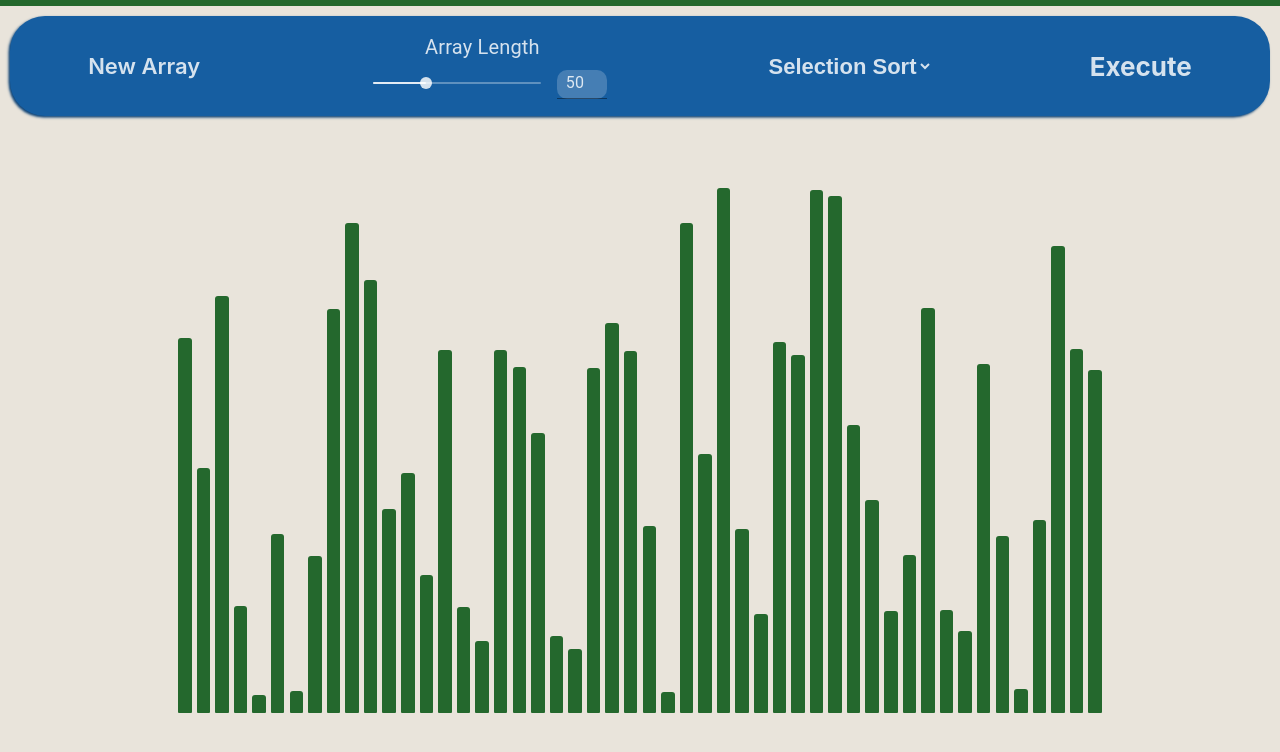
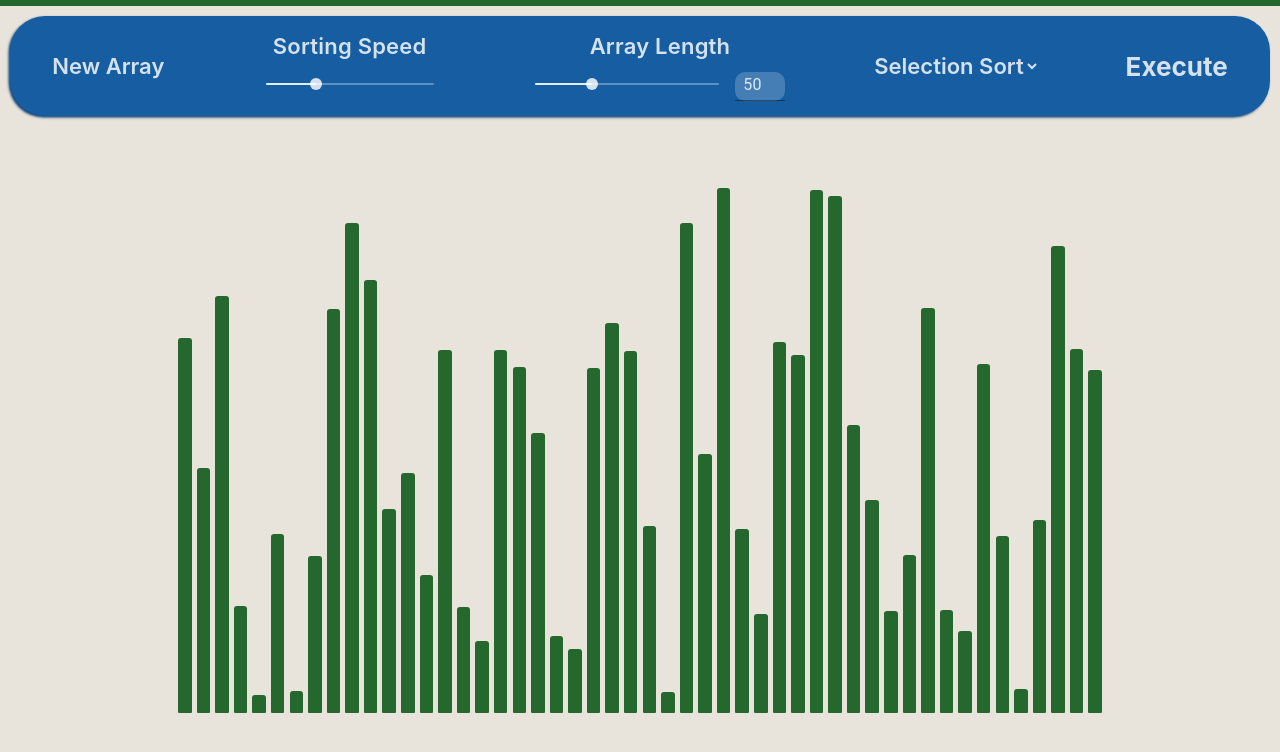
Before and after one commit to AatmikMallya/Algo-Visualizer, a React (Create React App) app: page / in a window 1280 px wide. Shown: the top 752 px of the page. Built offline with nearby package versions, Linux system fonts and the light colour scheme; what uifx would draw is missing.

Commit message:
implement speed slider

```diff
--- a/src/components/Slider.js
+++ b/src/components/LengthSlider.js
@@ -1,5 +1,5 @@
 import React, { useEffect } from 'react';
-import { makeStyles, withTheme } from '@material-ui/core/styles';
+import { makeStyles } from '@material-ui/core/styles';
 import Grid from '@material-ui/core/Grid';
 import Typography from '@material-ui/core/Typography';
 import Slider from '@material-ui/core/Slider';
@@ -18,15 +18,20 @@ const useStyles = makeStyles({
   },
 });
 
-export default function InputSlider(props) {
+export default function LengthSlider(props) {
   const classes = useStyles();
   const [value, setValue] = React.useState(50);
 
-  useEffect(
-    () => props.onSlide(value),
+  useEffect(() => {
+    if (value < 5) {
+      props.onSlide(5);
+    } else if (value > 150) {
+      props.onSlide(150);
+    } else {
+      props.onSlide(value);
+    }
     // eslint-disable-next-line react-hooks/exhaustive-deps
-    [value],
-  );
+  }, [value]);
 
   const handleSliderChange = (event, newValue) => {
     setValue(newValue);
@@ -46,12 +51,10 @@ export default function InputSlider(props) {
 
   return (
     <div className={classes.root}>
-      <Typography className="slider-label" id="input-slider" style={{fontSize: "20px"}} gutterBottom >
+      <Typography className="slider-label" id="input-slider" gutterBottom >
         Array Length
       </Typography >
       <Grid container spacing={2} alignItems="center">
-        <Grid item>
-        </Grid>
         <Grid item xs>
           <Slider
             min={5}
--- a/src/components/Menu.css
+++ b/src/components/Menu.css
@@ -18,6 +18,7 @@
     color: rgba(100%, 100%, 100%, 82.5%);
     font-size: 22px;
     font-weight: 600;
+    font-family: -apple-system, BlinkMacSystemFont, 'Segoe UI', Roboto, Oxygen, Ubuntu, Cantarell, 'Open Sans', 'Helvetica Neue', sans-serif;
     user-select: none;
     border-radius: 10px;
     border: none;
@@ -32,7 +33,9 @@
 
 .slider-label {
     color: rgba(100%, 100%, 100%, 82.5%);
-    font-size: 40px;
+    font-size: 22px!important;
+    font-weight: 600!important;
+    font-family: -apple-system, BlinkMacSystemFont, 'Segoe UI', Roboto, Oxygen, Ubuntu, Cantarell, 'Open Sans', 'Helvetica Neue', sans-serif!important;
     user-select: none;
 }
 
--- a/src/components/Menu.js
+++ b/src/components/Menu.js
@@ -1,5 +1,6 @@
 import React from 'react';
-import InputSlider from './Slider';
+import LengthSlider from './LengthSlider';
+import SpeedSlider from './SpeedSlider';
 import './Menu.css';
 
 export default class Menu extends React.Component {
@@ -9,6 +10,10 @@ export default class Menu extends React.Component {
         this.state = {
             algorithm: "selection"
         }
+    }
+
+    handleSpeedChange(speed) {
+        this.props.onSpeedChange(speed);
     }
 
     handleGenerate(length) {
@@ -24,7 +29,8 @@ export default class Menu extends React.Component {
         return (
             <div id="menu-container">
                 <div className="menu-item" id="selection-sort" onClick={() => this.handleGenerate()}>New Array</div>
-                <InputSlider onSlide={length => this.handleGenerate(length)}/>
+                <SpeedSlider onSlide={speed => this.handleSpeedChange(speed)} />
+                <LengthSlider onSlide={length => this.handleGenerate(length)} />
                 <select className="menu-item" id="menu-select" >
                     <option value="selection">Selection Sort</option>
                     <option value="insertion">Insertion Sort</option>
--- a/src/components/SortingTimeVisualizer.js
+++ b/src/components/SortingTimeVisualizer.js
@@ -24,10 +24,10 @@ export default class SortingTimeVisualizer extends React.Component {
         this.bars = [];
         this.animationSpeed = 0;
         this.defaultLength = 60;
-        // 90% of the distance between array container and menu
-        this.maxHeight = 550
+        this.maxHeight = 550;
 
         this.generateArray = this.generateArray.bind(this);
+        this.speedChange = this.speedChange.bind(this);
         this.handleExecute = this.handleExecute.bind(this);
     }
 
@@ -58,12 +58,17 @@ export default class SortingTimeVisualizer extends React.Component {
 
         // const newArray = [306,419,14,650,378,456,251,416,440,148,101,173,167,10,225,445,20,462,107,156,276,506,189,15,201];
         this.setState({ array: newArray});
-        this.bars = newArray.map((value, i) => <div className="array" key={i} index={i} style={{
+        this.bars = newArray.map((value, i) => <div className="array" key={i} index={i} color={green} type={undefined} style={{
             height: value,
             width: arrayWidth,
             margin: arrayMargin}}
         />);
 
+    }
+
+    speedChange(speed) {
+        speed = 3 * (100 - speed);
+        this.animationSpeed = speed;
     }
 
     async animateSelectionSort() {
@@ -161,20 +166,15 @@ export default class SortingTimeVisualizer extends React.Component {
     async handleExecute(algorithm) {
         switch(algorithm) {
             case 'selection':
-                this.animateSelectionSort();
-                break;
+                this.animateSelectionSort(); break;
             case 'insertion':
-                this.animateInsertionSort();
-                break;
+                this.animateInsertionSort(); break;
             case 'merge':
-                this.animateMergeSort();
-                break;
+                this.animateMergeSort(); break;
             case 'quick':
-                this.animateQuickSort();
-                break;
+                this.animateQuickSort(); break;
             default:
-                this.animateSelectionSort();
-                break;
+                this.animateSelectionSort(); break;
         }
     }
 
@@ -183,7 +183,7 @@ export default class SortingTimeVisualizer extends React.Component {
         return (
             <div>
                 <div id="color-strip" />
-                <Menu onExecute={this.handleExecute} onGenerate={this.generateArray} />
+                <Menu onExecute={this.handleExecute} onGenerate={this.generateArray} onSpeedChange={this.speedChange} />
                     <div id="bars-container">
                         {this.bars}
                         {/* <button id="test-sort" onClick={this.testSort.bind(this, selectionSortAlgo)}>Test Sort</button> */}
--- /dev/null
+++ b/src/components/SpeedSlider.js
@@ -0,0 +1,41 @@
+import React, { useEffect } from 'react';
+import { makeStyles } from '@material-ui/core/styles';
+import Grid from '@material-ui/core/Grid';
+import Typography from '@material-ui/core/Typography';
+import Slider from '@material-ui/core/Slider';
+
+const useStyles = makeStyles({
+  root: {
+    width: 200,
+    color: "rgba(100%, 100%, 100%, 82.5%)"
+  },
+});
+
+export default function SpeedSlider(props) {
+  const classes = useStyles();
+  const [value, setValue] = React.useState(30);
+
+  // eslint-disable-next-line react-hooks/exhaustive-deps
+  useEffect(() => props.onSlide(value), [value]);
+
+  const handleChange = (event, newValue) => {
+    setValue(newValue);
+  };
+
+  return (
+    <div className={classes.root}>
+      <Typography className="slider-label" id="continuous-slider" gutterBottom>
+        Sorting Speed
+      </Typography>
+      <Grid container spacing={2}>
+        <Grid item>
+        </Grid>
+        <Grid item xs>
+          <Slider value={value} onChange={handleChange} style={{color: "rgba(100%, 100%, 100%, 82.5%)"}} aria-labelledby="continuous-slider" />
+        </Grid>
+        <Grid item>
+        </Grid>
+      </Grid>
+    </div>
+  );
+}
```
